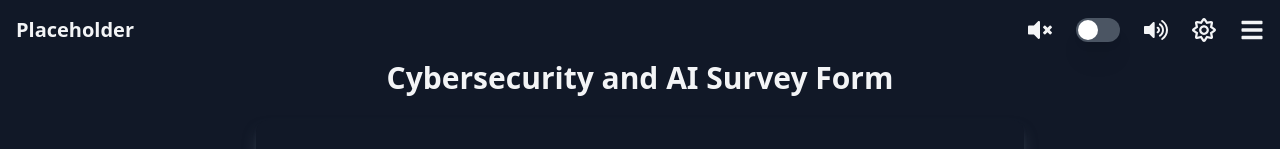
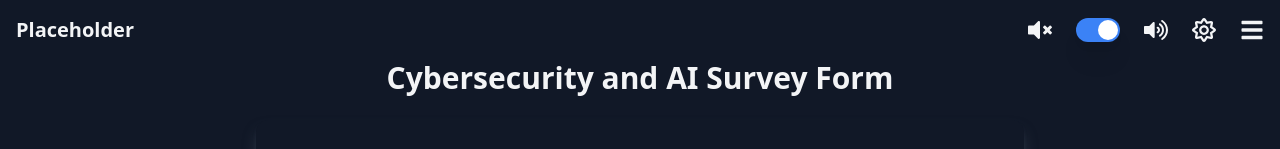
Before and after one commit to Vu3jxg/survey-cs-ai, a React (Vite) app in the folder vite-project/: page / in a window 1280 px wide. Shown: the top 149 px of the page. Built offline with nearby package versions, Linux system fonts and the light colour scheme.

Commit message:
voice-support on by default

```diff
--- a/vite-project/src/App.tsx
+++ b/vite-project/src/App.tsx
@@ -9,7 +9,7 @@ import HighSurvey from "./components/highsurvey";
 
 function App() {
 
-  const [willReadScreen, setWillReadScreen] = useState(false);
+  const [willReadScreen, setWillReadScreen] = useState(true);
 
   const [isLightMode, setLightMode] = useState(() => {
     const savedTheme = localStorage.getItem('theme');
```
